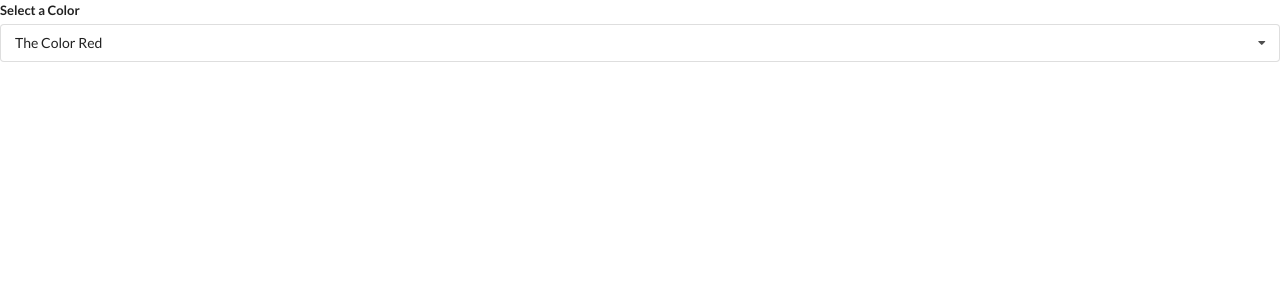
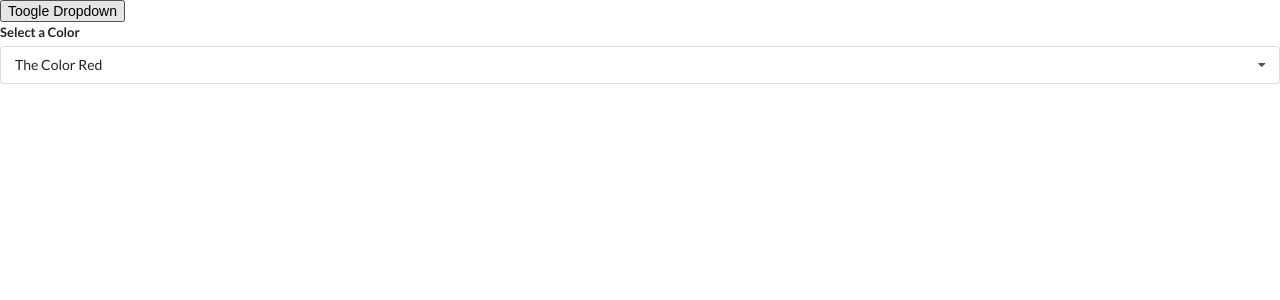
Before and after one commit to marizona/widgets, a React (Create React App) app: page / in a window 1280 px wide. Shown: the top 300 px of the page. Built offline with nearby package versions, Linux system fonts and the light colour scheme.

Commit message:
dropdown done

```diff
--- a/src/App.js
+++ b/src/App.js
@@ -1,7 +1,7 @@
 import Accordion from "./components/Accordion";
 import Dropdown from "./components/Dropdown";
 import Search from "./components/Search";
-import React,{useState} from "react";
+import React, { useState } from "react";
 
 const items = [
   {
@@ -35,14 +35,20 @@ const options = [
 ];
 
 function App() {
-  const [selected, setSelected]= useState(options[0]);
+  const [selected, setSelected] = useState(options[0]);
+  const [showDropdown, setShowDropdown] = useState(true);
   return (
     <div>
-      <Dropdown
-      selected={selected}
-      onSelectedChange={setSelected}
-      options={options}
-      />
+      <button onClick={() => setShowDropdown(!showDropdown)}>
+        Toogle Dropdown
+      </button>
+      {showDropdown ? (
+        <Dropdown
+          selected={selected}
+          onSelectedChange={setSelected}
+          options={options}
+        />
+      ) : null}
       {/* <Search/> */}
       {/* <Accordion items={items}/> */}
     </div>
```
